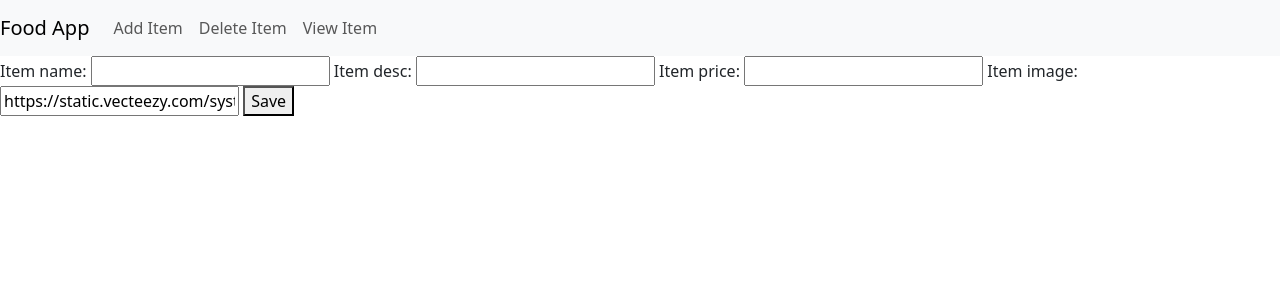
After one commit to devrunner09/django_projects, a Django app: page /foodmenu/add in a window 1280 px wide. The commit adds this page. Shown: the top 300 px of the page. Run offline with Django 4.2, Linux system fonts and the light colour scheme.

Commit message:
add CRUD items

```diff
--- /dev/null
+++ b/FoodApp/foodmenu/forms.py
@@ -0,0 +1,7 @@
+from django import forms
+from .models import Item
+
+class ItemForm(forms.ModelForm):
+    class Meta:
+        model = Item
+        fields = ['item_name', 'item_desc', 'item_price', 'item_image']
--- a/FoodApp/foodmenu/models.py
+++ b/FoodApp/foodmenu/models.py
@@ -9,3 +9,4 @@ class Item(models.Model):
     item_name = models.CharField(max_length=200)
     item_desc = models.CharField(max_length=200)
     item_price = models.IntegerField()
+    item_image = models.CharField(max_length=500, default="https://static.vecteezy.com/system/resources/previews/003/170/825/original/isolated-food-plate-fork-and-spoon-design-free-vector.jpg")
--- a/FoodApp/foodmenu/static/foodmenu/style.css
+++ b/FoodApp/foodmenu/static/foodmenu/style.css
@@ -1,3 +1,3 @@
 body {
-    background-color: yellow,
+    background-color: red,
 }
--- /dev/null
+++ b/FoodApp/foodmenu/templates/foodmenu/base.html
@@ -0,0 +1,32 @@
+<!-- {% load static %} -->
+
+<!DOCTYPE html>
+<html lang="en">
+<head>
+    <title>Document</title>
+    <!-- <link rel="stylesheet" href="{% static 'foodmenu/style.css' %}"> -->
+    <link href="https://cdn.jsdelivr.net/npm/bootstrap@5.3.0/dist/css/bootstrap.min.css" rel="stylesheet" integrity="sha384-9ndCyUaIbzAi2FUVXJi0CjmCapSmO7SnpJef0486qhLnuZ2cdeRhO02iuK6FUUVM" crossorigin="anonymous">
+    <script src="https://cdn.jsdelivr.net/npm/bootstrap@5.3.0/dist/js/bootstrap.bundle.min.js" integrity="sha384-geWF76RCwLtnZ8qwWowPQNguL3RmwHVBC9FhGdlKrxdiJJigb/j/68SIy3Te4Bkz" crossorigin="anonymous"></script>
+</head>
+<body>
+    <nav class="navbar navbar-expand-lg navbar-light bg-light">
+        <a href="#" class="navbar-brand">Food App</a>
+        <div class="collapse navbar-collapse" id="navbarNav">
+            <ul class="navbar-nav">
+                <li class="nav-item">
+                    <a class="nav-link" href="{% url 'foodmenu:create_item' %}">Add Item</a>
+                </li>
+                <li class="nav-item">
+                    <a class="nav-link" href="#">Delete Item</a>
+                </li>
+                <li class="nav-item">
+                    <a class="nav-link" href="#">View Item</a>
+                </li>
+            </ul>
+        </div>
+    </nav>
+    {% block body %}
+
+    {% endblock %}
+</body>
+</html>
--- /dev/null
+++ b/FoodApp/foodmenu/templates/foodmenu/item-delete.html
@@ -0,0 +1,5 @@
+<form method="POST">
+    {% csrf_token %}
+    <h2>Are you sure you want to delete {{ item.item_name }}</h2>
+    <button type="submit">Confirm</button>
+</form>
--- /dev/null
+++ b/FoodApp/foodmenu/templates/foodmenu/item-form.html
@@ -0,0 +1,9 @@
+{% extends 'foodmenu/base.html' %}
+
+{% block body%}
+<form method="POST">
+    {% csrf_token %}
+    {{ form }}
+    <button type="submit">Save</button>
+</form>
+{% endblock %}
--- a/FoodApp/foodmenu/urls.py
+++ b/FoodApp/foodmenu/urls.py
@@ -1,7 +1,16 @@
 from . import views
 from django.urls import path
 
+app_name = 'foodmenu'
+
 urlpatterns = [
     path('', views.index, name='index'),
-    path('<int:item_id>/', views.detail, name='detail')
+    path('<int:item_id>/', views.detail, name='detail'),
+
+    # add items form
+    path('add', views.create_item, name='create_item'),
+    # edit
+    path('update/<int:id>/', views.update_item, name='update_item'),
+    # delete
+    path('delete/<int:id>/', views.delete_item, name='delete_item')
 ]
--- a/FoodApp/foodmenu/views.py
+++ b/FoodApp/foodmenu/views.py
@@ -1,7 +1,8 @@
-from django.shortcuts import render
+from django.shortcuts import render, redirect
 from django.http import HttpResponse
 from .models import Item
 from django.template import loader
+from .forms import ItemForm
 
 # Create your views here.
 def index(request):
@@ -18,3 +19,25 @@ def detail(request, item_id):
         'item' : item,
     }
     return render(request, 'foodmenu/detail.html', context)
+
+def create_item(request):
+    form = ItemForm(request.POST or None)
+    if form.is_valid():
+        form.save()
+        return redirect('foodmenu:index')
+    return render(request, 'foodmenu/item-form.html', {'form' : form})
+
+def update_item(request, id):
+    item = Item.objects.get(id=id)
+    form = ItemForm(request.POST or None, instance=item)
+    if form.is_valid():
+        form.save()
+        return redirect('foodmenu:index')
+    return render(request, 'foodmenu/item-form.html', {'form':form, 'item': item})
+
+def delete_item(request, id):
+    item = Item.objects.get(id=id)
+    if request.method == 'POST':
+        item.delete()
+        return redirect('foodmenu:index')
+    return render(request, 'foodmenu/item-delete.html', {'item':item})
```
Also changed, not shown: FoodApp/foodmenu/templates/foodmenu/detail.html (+18 -3 lines), FoodApp/foodmenu/templates/foodmenu/index.html (+28 -13 lines), FoodApp/db.sqlite3, FoodApp/foodmenu/migrations/0002_item_item_image.py (added).
